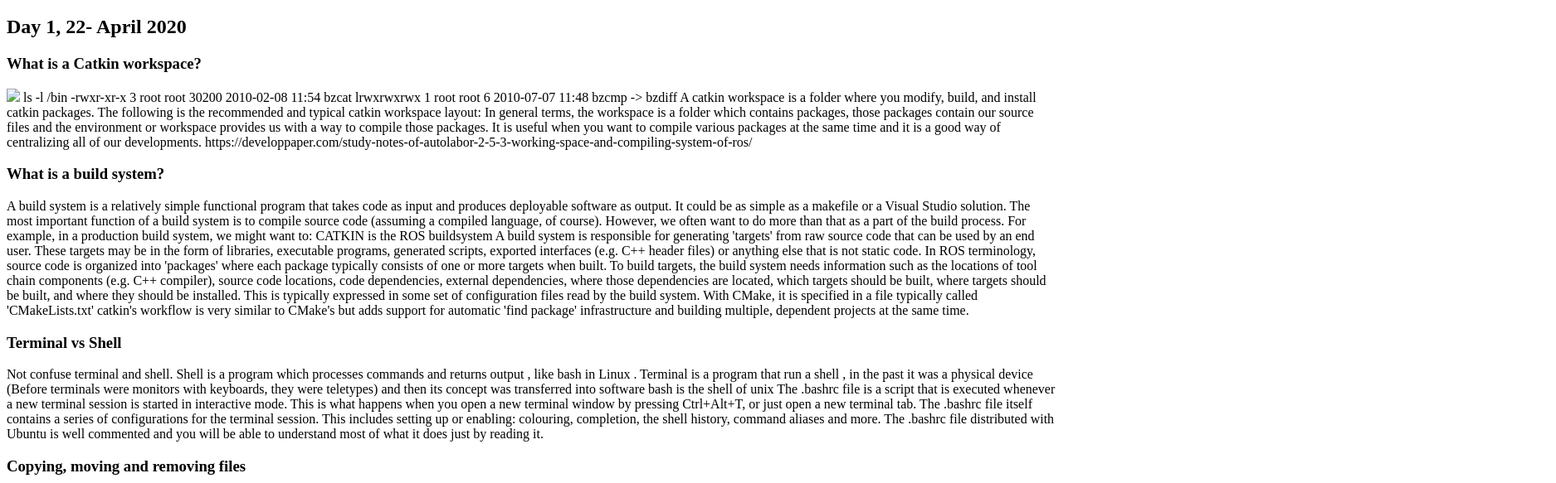
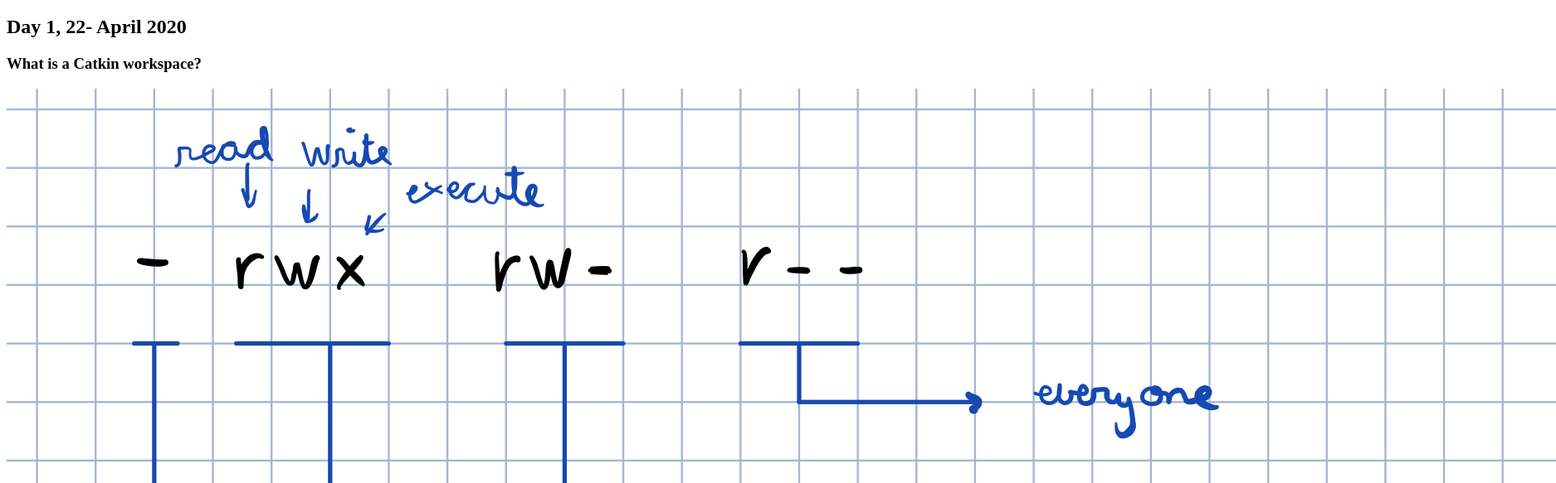
Before and after one commit to ibosque/hello-ros, a plain HTML site: page index.html in a window 1280 px wide. Shown: the part 61-644 px from the top of the page at 83% size, 1875 px wide, since content can reach past the window. Drawn offline with Linux system fonts and the light colour scheme; the site is published under a folder, as on GitHub Pages, so addresses that start at the root find nothing.

Commit message:
trying to make image work

```diff
--- a/index.html
+++ b/index.html
@@ -9,7 +9,7 @@
 <h3> What is a Catkin workspace? </h3>
 
 
-<img src="/images/permissions.jpg">
+<img src="images/permissions.jpg">
 
      ls -l /bin
 
```
